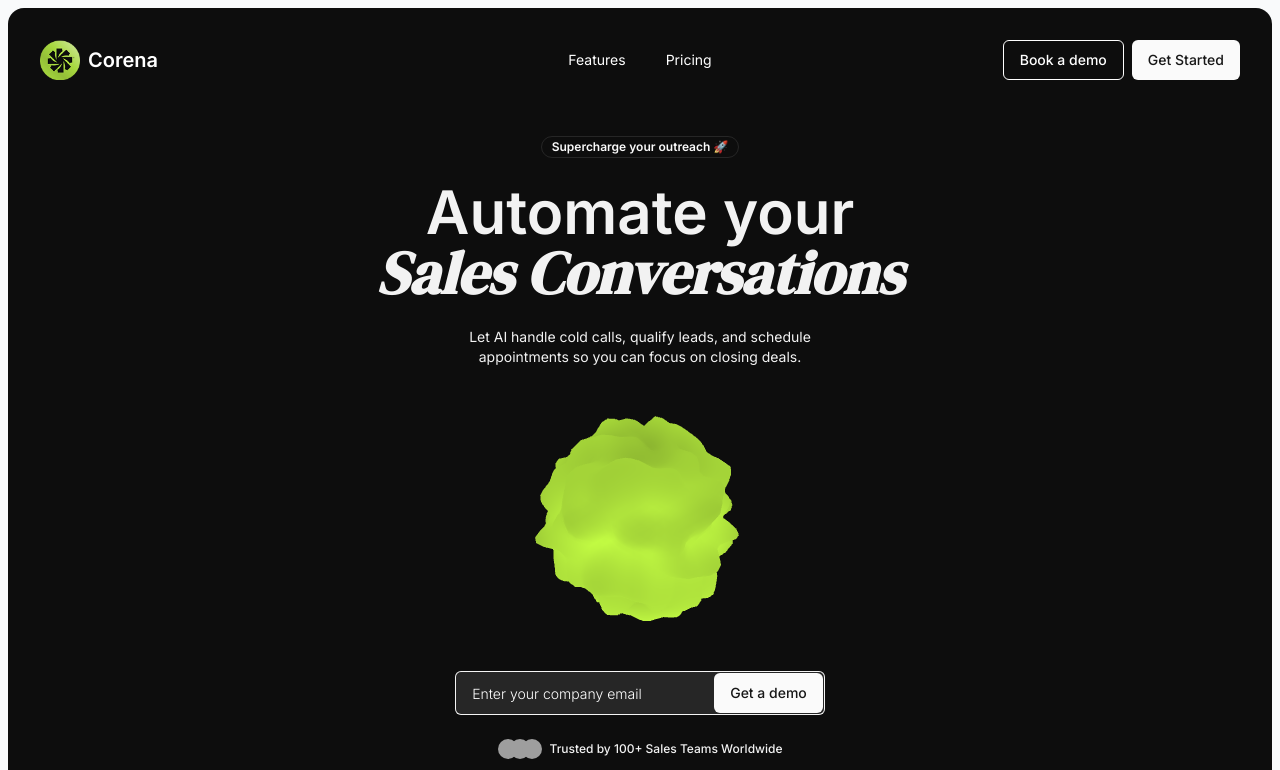
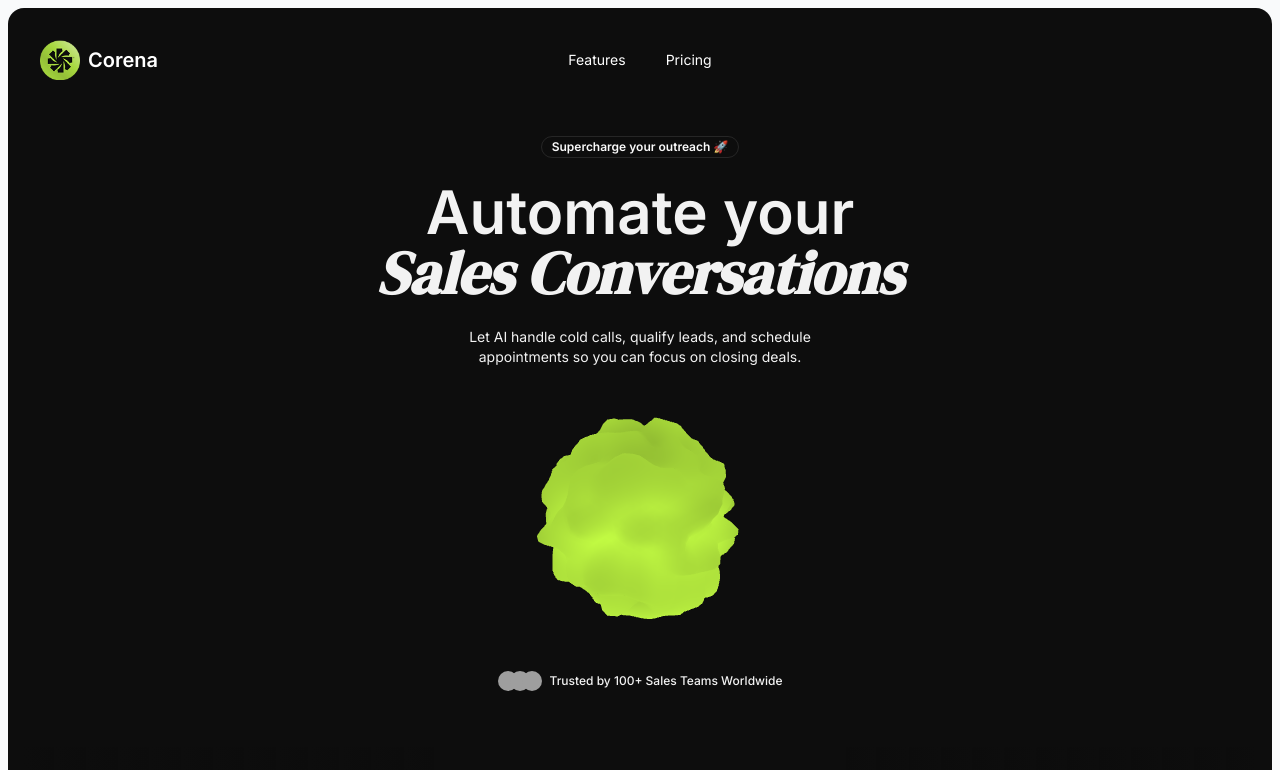
Before and after one commit to saif-malik-01/corena-web-testing-, a Next.js app: page / in a window 1280 px wide. Shown: the top 770 px of the page. Built offline with nearby package versions, Linux system fonts and the light colour scheme; grey boxes are pictures that could not be loaded.

Commit message:
remove button for payment verification

```diff
--- a/src/components/landing-page/booking/index.tsx
+++ b/src/components/landing-page/booking/index.tsx
@@ -13,12 +13,12 @@ const Booking = () => {
         Without lifting a finger
       </p>
       <div className="flex flex-row justify-center gap-4">
-        <Button asChild>
+        {/* <Button asChild>
           <Link href="#">Start Free Trial</Link>
         </Button>
         <Button asChild variant="outline">
           <Link href="#" className="text-white">Book a Demo</Link>
-        </Button>
+        </Button> */}
       </div>
       <p className="text-sm text-gray-200 font-light">No credit card required</p>
       <Image
--- a/src/components/landing-page/hero/index.tsx
+++ b/src/components/landing-page/hero/index.tsx
@@ -17,7 +17,7 @@ const Hero = () => {
         you can focus on closing deals.
       </span>
       <VoiceBlob />
-      <BookingInput />
+      {/* <BookingInput /> */}
       <div className="flex gap-2 items-center md:mb-8 mb-4">
         <span className="flex -space-x-2">
           <Avatar className="w-[20px] h-[20px]">
--- a/src/components/shared/navbar/navbar-content.tsx
+++ b/src/components/shared/navbar/navbar-content.tsx
@@ -15,8 +15,8 @@ const NavbarContent = () => {
         </ul>
       </nav>
       <span className="flex gap-2 justify-self-end">
-        <Button variant="outline">Book a demo</Button>
-        <Button>Get Started</Button>
+        {/* <Button variant="outline">Book a demo</Button>
+        <Button>Get Started</Button> */}
       </span>
     </>
   );
```
